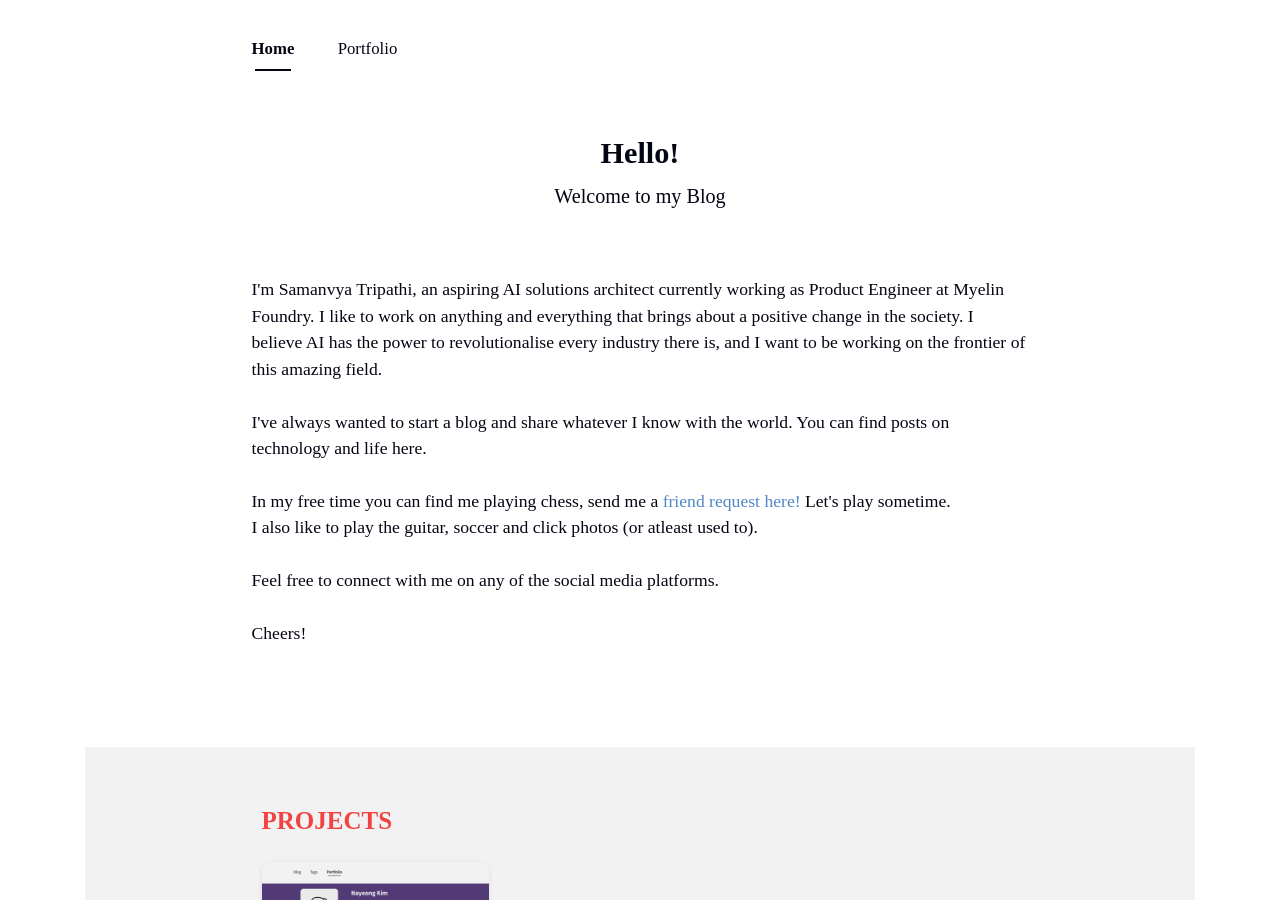
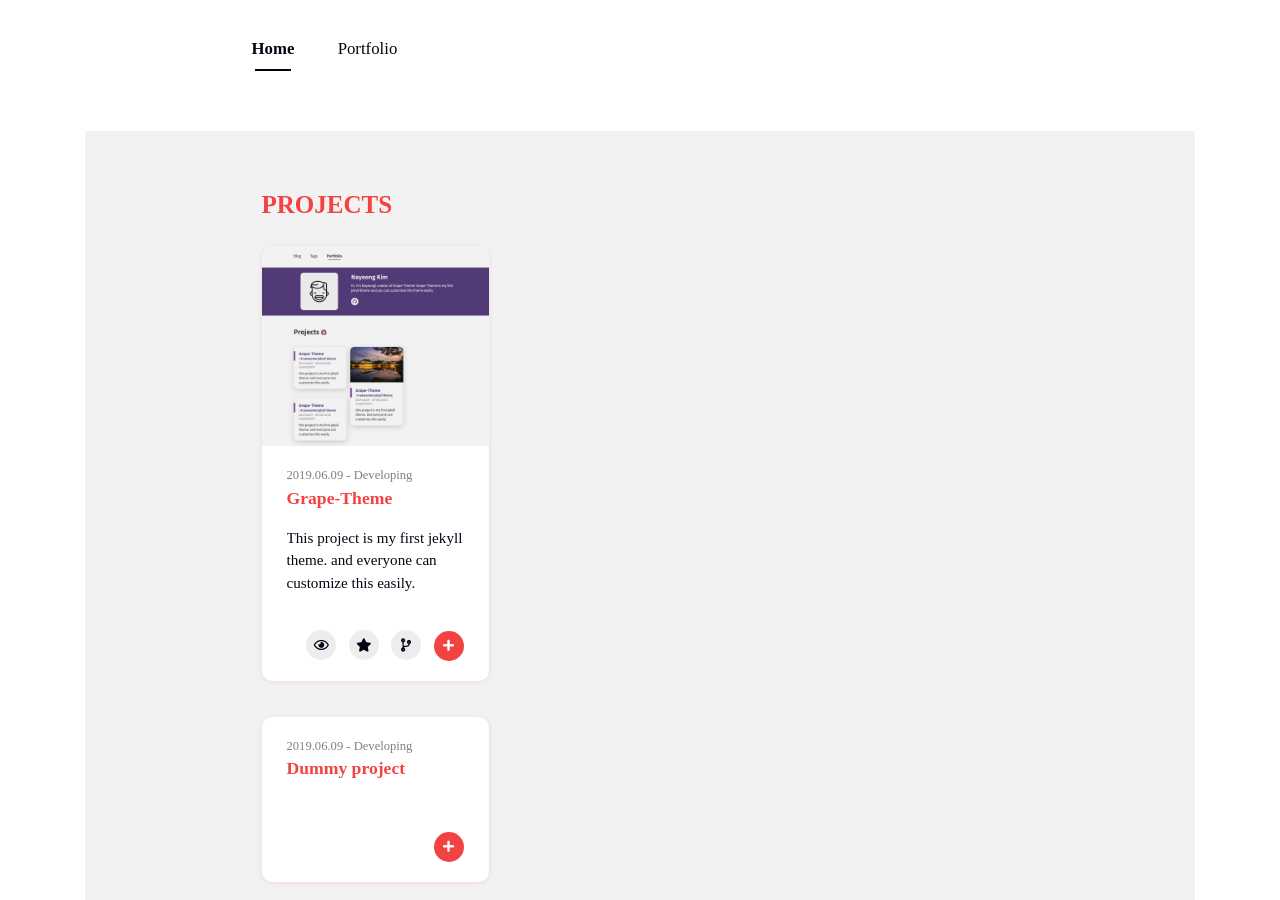
Before and after one commit to jackpraveenraj/jackpraveenraj.github.olddd, a Jekyll site: the page built from about-me.html, in a window 1280 px wide and 900 px high. Built offline with Jekyll 4.4.1, drawn with Linux system fonts in a browser that asks for light colours; nearby versions of some CDN libraries; some web fonts are replaced; some of the changed text lies outside the part shown.

Commit message:
Update about.html

```diff
--- a/_layouts/about.html
+++ b/_layouts/about.html
@@ -2,23 +2,5 @@
 layout: page
 commens: true
 ---
-<!-- <script type="text/javascript" src="https://platform.linkedin.com/badges/js/profile.js" async defer></script> -->
-<div id="post">
-  <section class="post-header">
-    <h1 class="title">Hello!</h1>
-    <p class="subtitle">Welcome to my Blog</p>
-  </section>
-  <section class="post-content">
-    I'm Samanvya Tripathi, an aspiring AI solutions architect currently working as Product Engineer at Myelin Foundry. I like to work on anything and everything that brings about a positive change in the society. I believe AI has the power to revolutionalise
-    every industry there is, and I want to be working on the frontier of this amazing field. <br><br>
-    I've always wanted to start a blog and share whatever I know with the world. You can find posts on technology and life here. <br><br>
-    In my free time you can find me playing chess, send me a <a href="https://www.chess.com/member/samanvyatripathi">friend request here!</a> Let's play sometime.<br>
-    I also like to play the guitar, soccer and click photos (or atleast used to). <br><br>
-    Feel free to connect with me on any of the social media platforms. <br><br>
-    Cheers!
-  </section>
-</div>
-<!-- <div class="LI-profile-badge"  data-version="v1" data-size="medium" data-locale="en_US" data-type="vertical" data-theme="dark" data-vanity="samanvya-tripathi"><a class="LI-simple-link" href='https://in.linkedin.com/in/samanvya-tripathi?trk=profile-badge'>Samanvya Tripathi</a></div> -->
+
 {% include projects.html %}
-<!-- Footer -->
-{% include footer.html %}
```
